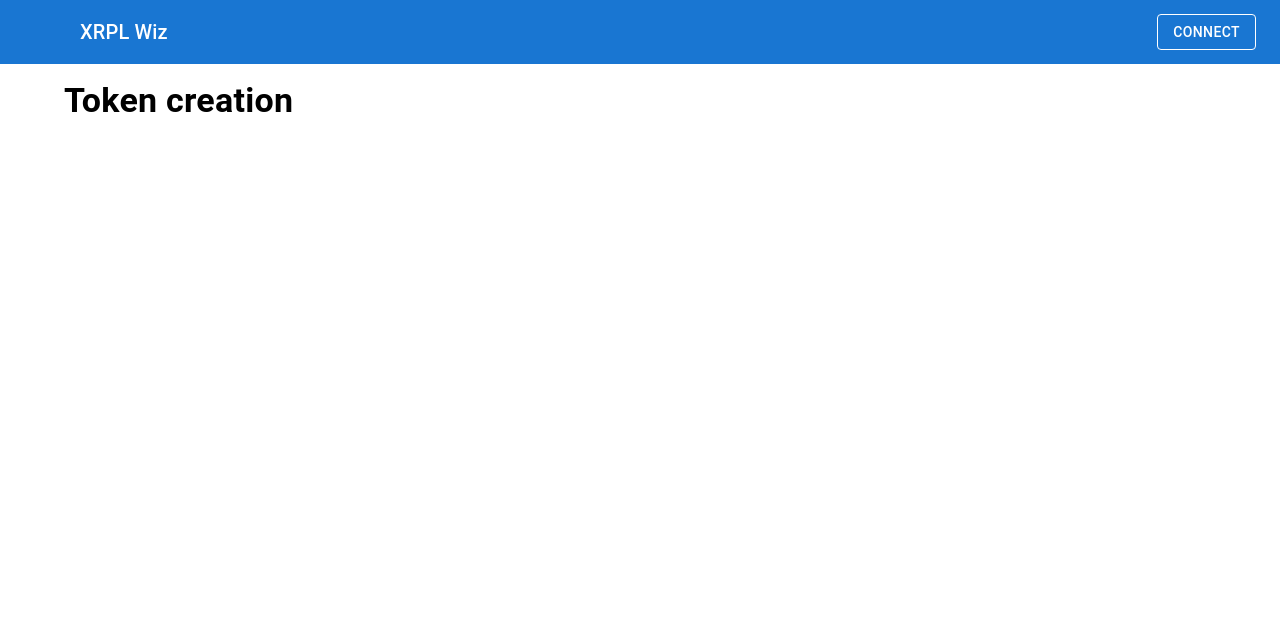
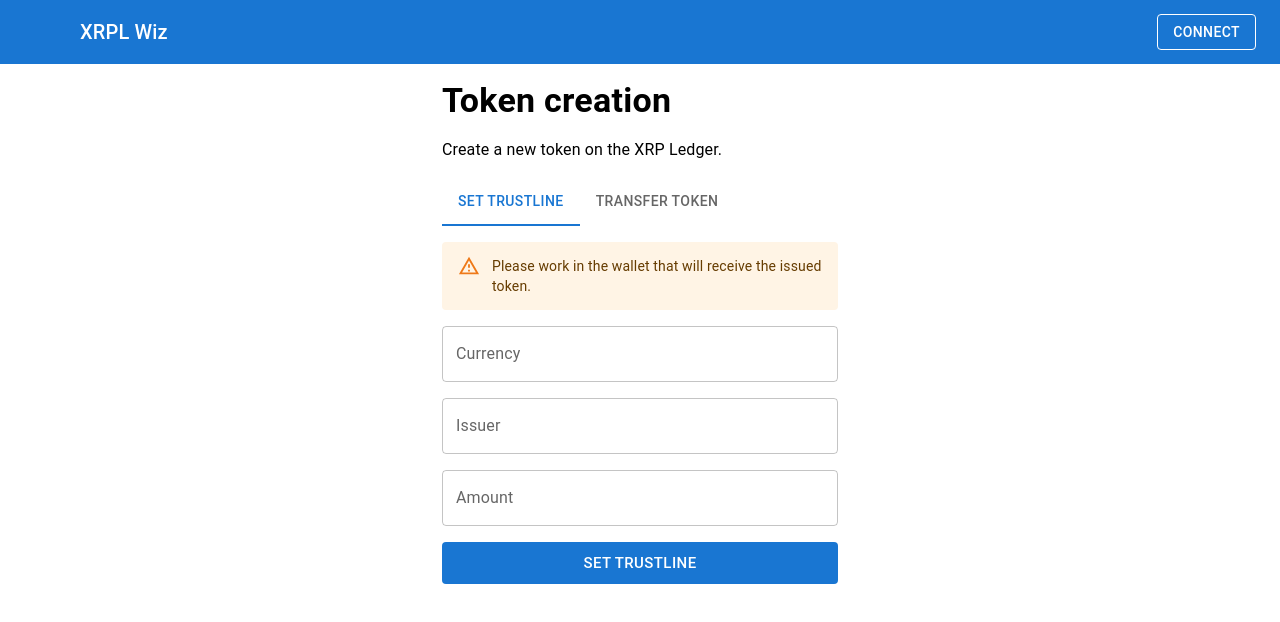
Before and after one commit to XRPLDevs/xrpl-wiz, a Next.js app in the folder frontend/: page /token/create in a window 1280 px wide. Shown: the top 622 px of the page. Built offline with nearby package versions, Linux system fonts and the light colour scheme; some icons are missing.

Commit message:
✨ feat: Implement token creation feature with trustline setup and token transfer functionality

```diff
--- /dev/null
+++ b/frontend/src/app/token/create/_components/TabSetTrustline.tsx
@@ -0,0 +1,54 @@
+'use client'
+
+import Box from '@mui/material/Box'
+import Alert from '@mui/material/Alert'
+import Grid from '@mui/material/Grid'
+import TextField from '@mui/material/TextField'
+import Button from '@mui/material/Button'
+
+export default function TabSetTrustline() {
+  return (
+    <Box sx={{ mt: 2 }}>
+      <Alert severity="warning" sx={{ mb: 2 }}>
+        Please work in the wallet that will receive the issued token.
+      </Alert>
+      <Grid container spacing={2}>
+        <Grid size={12}>
+          <TextField
+            label="Currency"
+            fullWidth
+            placeholder="e.g. XRP"
+            autoComplete="off"
+          />
+        </Grid>
+        <Grid size={12}>
+          <TextField
+            label="Issuer"
+            fullWidth
+            placeholder="e.g. rLQ23456789012345678901234567890123456789"
+            autoComplete="off"
+          />
+        </Grid>
+        <Grid size={12}>
+          <TextField
+            label="Amount"
+            fullWidth
+            placeholder="e.g. 100"
+            autoComplete="off"
+          />
+        </Grid>
+        <Grid size={12}>
+          <Button
+            variant="contained"
+            color="primary"
+            fullWidth
+            disableElevation
+            size="large"
+          >
+            Set trustline
+          </Button>
+        </Grid>
+      </Grid>
+    </Box>
+  )
+}
--- /dev/null
+++ b/frontend/src/app/token/create/_components/TabTransferToken.tsx
@@ -0,0 +1,109 @@
+'use client'
+
+import { useEffect, useState } from 'react'
+import Box from '@mui/material/Box'
+import Alert from '@mui/material/Alert'
+import Grid from '@mui/material/Grid'
+import InputLabel from '@mui/material/InputLabel'
+import FormControl from '@mui/material/FormControl'
+import MenuItem from '@mui/material/MenuItem'
+import TextField from '@mui/material/TextField'
+import Button from '@mui/material/Button'
+import Select, { SelectChangeEvent } from '@mui/material/Select'
+import { useWalletBalance } from '@/hooks/useWalletBalance'
+import { useWalletStore } from '@/stores'
+
+export default function TabTransferToken() {
+  const [destination, setDestination] = useState('')
+  const [selectToken, setSelectToken] = useState('')
+  const [selectTokens, setSelectTokens] = useState<any[]>([])
+  const [amount, setAmount] = useState('')
+
+  const { address } = useWalletStore()
+
+  const { data: destinationLines, isLoading } = useWalletBalance(
+    destination && destination.length > 20 ? destination : undefined
+  )
+
+  const handleSelectToken = (e: SelectChangeEvent<string>) => {
+    setSelectToken(e.target.value)
+  }
+
+  useEffect(() => {
+    if (destinationLines) {
+      setSelectTokens(destinationLines)
+    }
+  }, [destinationLines])
+
+  return (
+    <Box sx={{ mt: 2 }}>
+      <Alert severity="warning" sx={{ mb: 2 }}>
+        Please work in the issuer wallet.
+      </Alert>
+      <Grid container spacing={2}>
+        <Grid size={12}>
+          <TextField
+            label="Destination"
+            fullWidth
+            placeholder="e.g. rLQ23456789012345678901234567890123456789"
+            autoComplete="off"
+            disabled={isLoading}
+            value={destination}
+            helperText={isLoading ? 'Fetching trustlines...' : ''}
+            onChange={(e) => setDestination(e.target.value)}
+          />
+        </Grid>
+        {destination && (
+          <>
+            <Grid size={12}>
+              <FormControl fullWidth>
+                <InputLabel id="currency-select-label">
+                  Currency - Issuer
+                </InputLabel>
+                <Select
+                  labelId="currency-select-label"
+                  label="Currency - Issuer"
+                  fullWidth
+                  disabled={isLoading}
+                  value={selectToken}
+                  onChange={handleSelectToken}
+                >
+                  {selectTokens
+                    .filter((token) => token.account === address)
+                    .map((token) => (
+                      <MenuItem key={token.currency} value={token.currency}>
+                        {`${token.currency} - ${token.account}`}
+                      </MenuItem>
+                    ))}
+                </Select>
+              </FormControl>
+            </Grid>
+            <Grid size={12}>
+              <TextField
+                label="Amount"
+                fullWidth
+                disabled={isLoading}
+                value={amount}
+                onChange={(e) => setAmount(e.target.value)}
+                helperText={`Limit: ${
+                  selectTokens.find((t) => t.currency === selectToken)?.limit
+                } ${selectToken}`}
+              />
+            </Grid>
+          </>
+        )}
+        <Grid size={12}>
+          <Button
+            variant="contained"
+            color="primary"
+            fullWidth
+            disableElevation
+            size="large"
+          >
+            Transfer token
+          </Button>
+        </Grid>
+      </Grid>
+    </Box>
+  )
+}
--- a/frontend/src/app/token/create/page.tsx
+++ b/frontend/src/app/token/create/page.tsx
@@ -1,10 +1,40 @@
+'use client'
+
+import { useState } from 'react'
+import Tab from '@mui/material/Tab'
+import Tabs from '@mui/material/Tabs'
+import Typography from '@mui/material/Typography'
 import Container from '@/components/layout/Container/Container'
 import PageTitle from '@/components/ui/PageTitle/PageTitle'
+import TabSetTrustline from '@/app/token/create/_components/TabSetTrustline'
+import TabTransferToken from '@/app/token/create/_components/TabTransferToken'
+
+const tabs = {
+  setTrustline: {
+    label: 'Set Trustline',
+    value: 0
+  },
+  transferToken: {
+    label: 'Transfer Token',
+    value: 1
+  }
+}
 
 export default function CreateToken() {
+  const [tab, setTab] = useState(0)
+
   return (
-    <Container>
+    <Container maxWidth="xs">
       <PageTitle title="Token creation" />
+      <Typography variant="body1" component="div" sx={{ mb: 2 }}>
+        Create a new token on the XRP Ledger.
+      </Typography>
+      <Tabs value={tab} onChange={(_, value) => setTab(value)}>
+        <Tab label={tabs.setTrustline.label} />
+        <Tab label={tabs.transferToken.label} />
+      </Tabs>
+      {tab === tabs.setTrustline.value && <TabSetTrustline />}
+      {tab === tabs.transferToken.value && <TabTransferToken />}
     </Container>
   )
 }
--- a/frontend/src/components/layout/Header/Header.tsx
+++ b/frontend/src/components/layout/Header/Header.tsx
@@ -121,6 +121,11 @@ export default function Header() {
                 <ListItemText primary="Dashboard" />
               </ListItemButton>
             </ListItem>
+            <ListItem disablePadding>
+              <ListItemButton component={Link} href="/token/create">
+                <ListItemText primary="Token Creation" />
+              </ListItemButton>
+            </ListItem>
             <ListItemButton onClick={handleClick}>
               <ListItemText primary="Documents" />
               {openDocumentMenu ? <ExpandLess /> : <ExpandMore />}
--- a/frontend/src/hooks/useWalletBalance.ts
+++ b/frontend/src/hooks/useWalletBalance.ts
@@ -1,13 +1,16 @@
 import { useQuery } from '@tanstack/react-query'
 import { useWalletStore } from '@/stores'
 
-export function useWalletBalance() {
-  const { isConnected, address } = useWalletStore()
+export function useWalletBalance(address?: string) {
+  const { isConnected, address: storeAddress } = useWalletStore()
+  const targetAddress = address ?? storeAddress
 
   const { data, isLoading, error } = useQuery({
     queryKey: ['wallet-balance'],
     queryFn: async () => {
-      const response = await fetch(`/api/xrpl/balances?address=${address}`)
+      const response = await fetch(
+        `/api/xrpl/balances?address=${targetAddress}`
+      )
 
       if (!response.ok) {
         throw new Error('Failed to fetch wallet balances')
@@ -18,7 +21,7 @@ export function useWalletBalance() {
 
       return lines
     },
-    enabled: isConnected && !!address
+    enabled: !!targetAddress && (address ? true : isConnected)
   })
 
   return {
--- /dev/null
+++ b/frontend/src/hooks/useWalletTransfer.ts
@@ -0,0 +1,3 @@
+export function useWalletTransfer() {
+  return {}
+}
```
